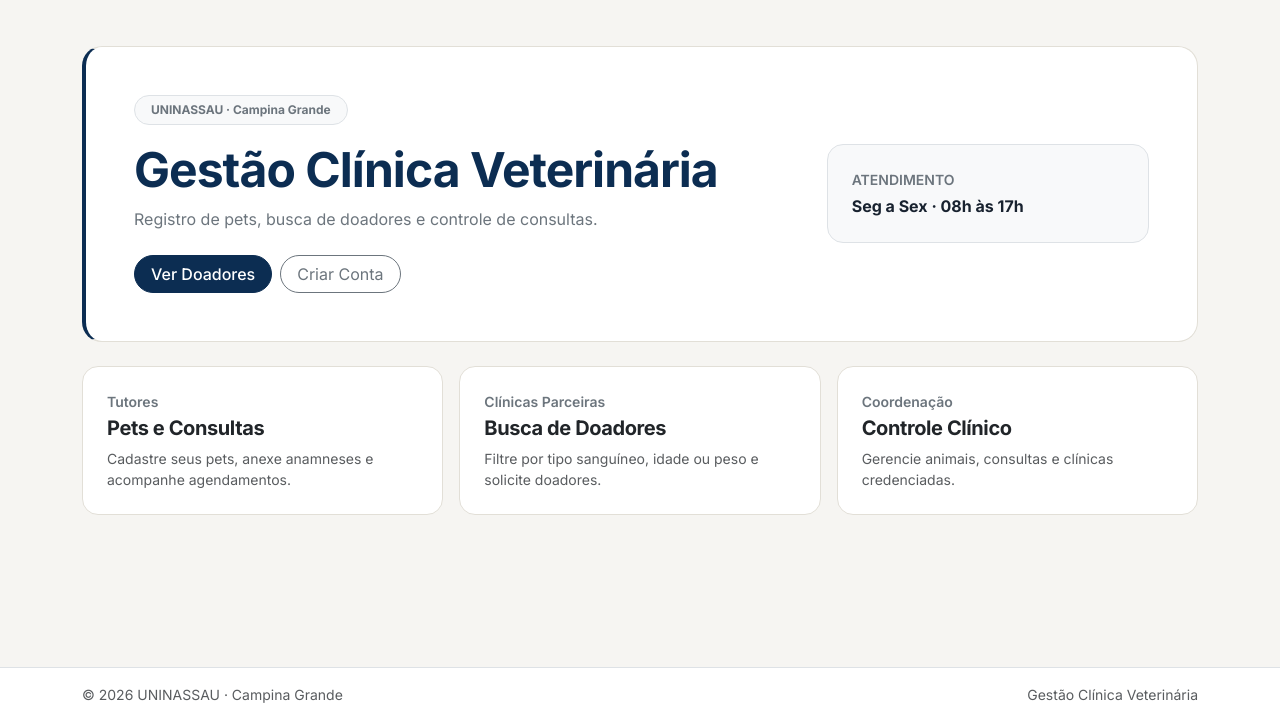
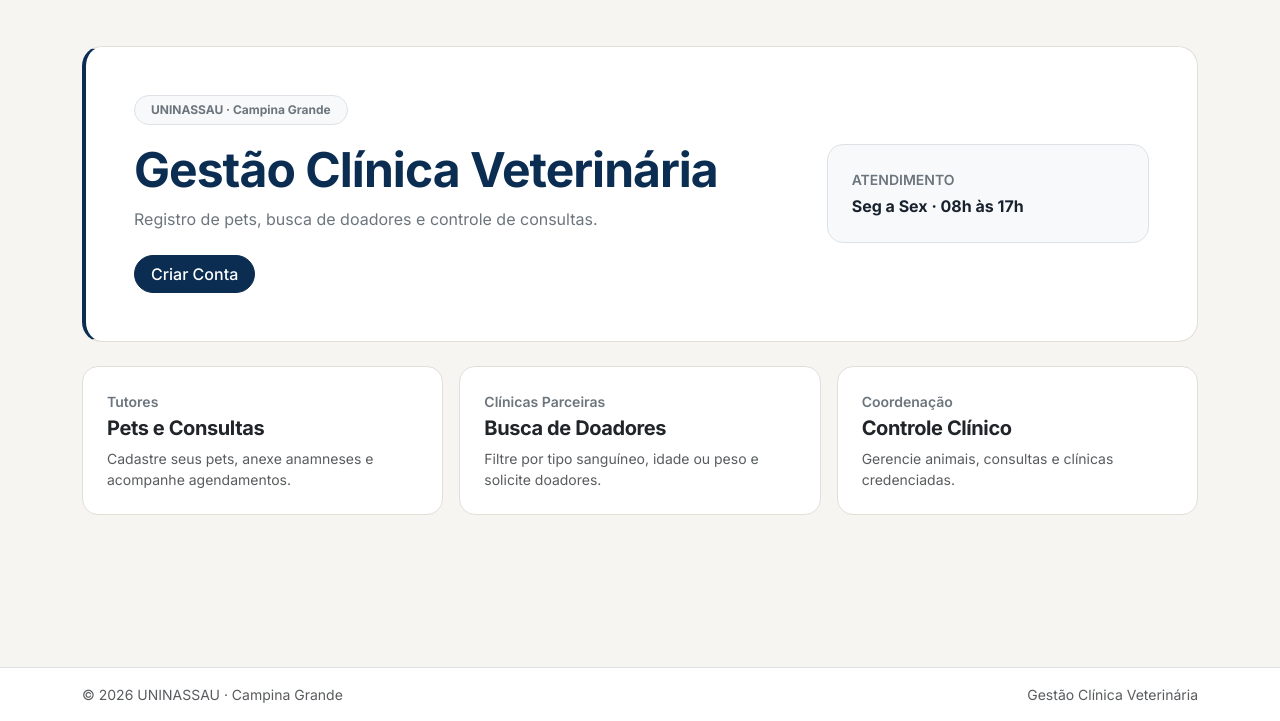
Before and after one commit to Gilberto-Anderson/TESTE_Clinica, a plain HTML site: page index.html in a window 1280 px wide. Shown: the part 79-800 px from the top of the page. Drawn offline with nearby package versions, Linux system fonts and the light colour scheme.

Commit message:
Update index.html

```diff
--- a/index.html
+++ b/index.html
@@ -151,10 +151,7 @@
                             Registro de pets, busca de doadores e controle de consultas.
                         </p>
                         <div class="d-flex flex-wrap gap-2">
-                            <button type="button" onclick="switchTab('animals')" class="btn btn-navy rounded-pill">
-                                Ver Doadores
-                            </button>
-                            <button type="button" onclick="openModal('signup-select-modal')" class="btn btn-outline-secondary rounded-pill">
+                            <button type="button" onclick="openModal('signup-select-modal')" class="btn btn-navy rounded-pill">
                                 Criar Conta
                             </button>
                         </div>
```
